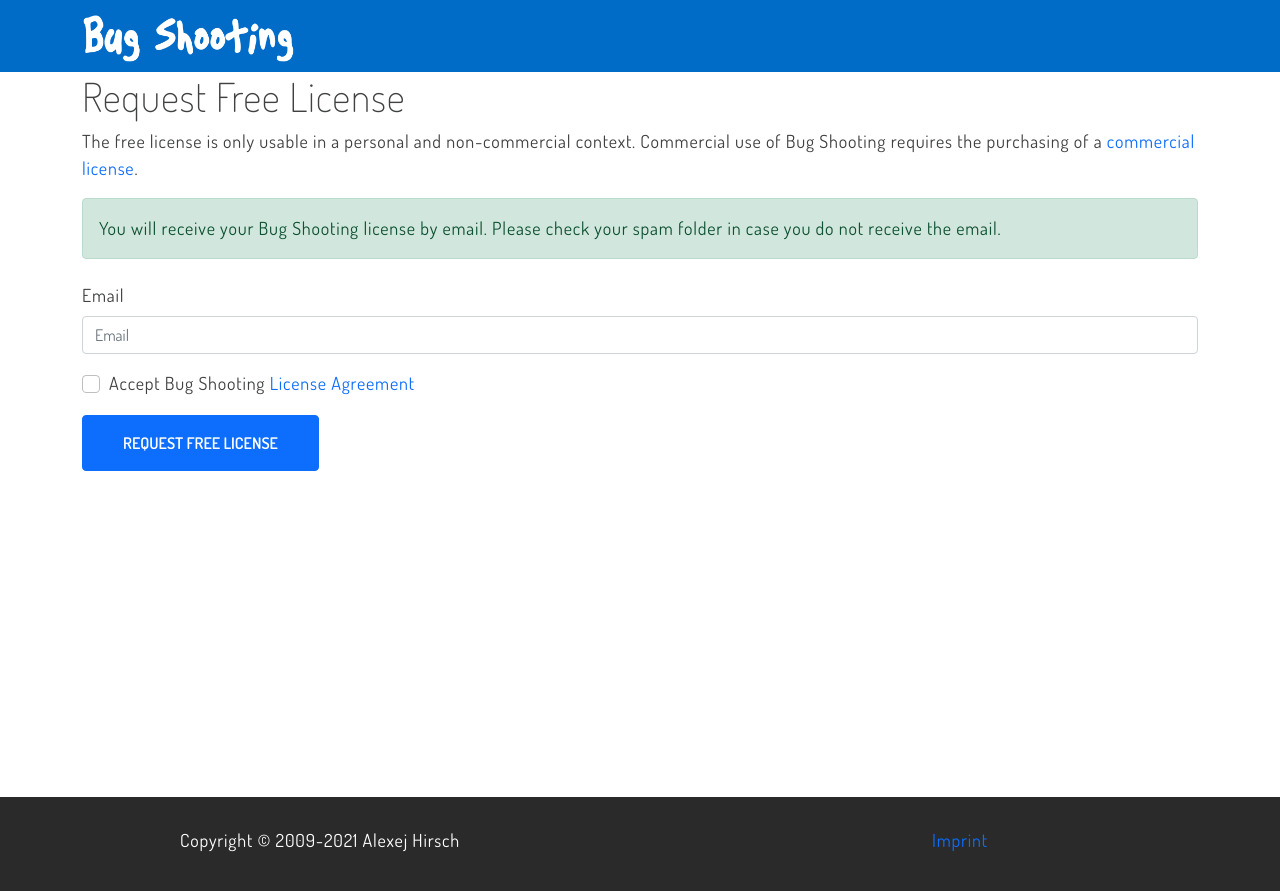
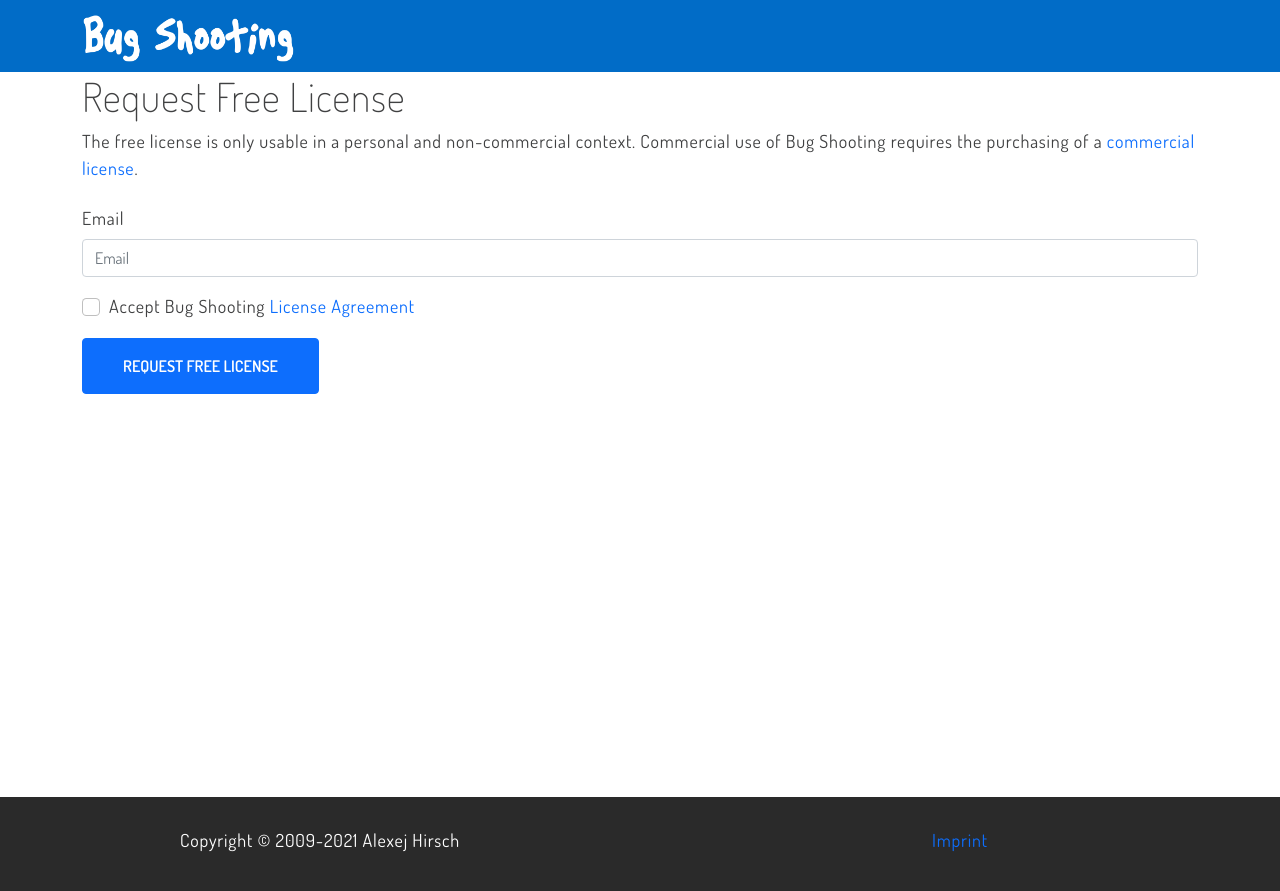
Before and after one commit to BugShooting/BugShooting.Homepage, a Jekyll site: the page built from free.md, in a window 1280 px wide. Shown: the top 891 px of the page. Built offline with Jekyll 4.4.1, drawn with Linux system fonts in a browser that asks for light colours; our own code applies the rules of GitHub Pages for plain Markdown files.

Commit message:
Update free.md

```diff
--- a/free.md
+++ b/free.md
@@ -8,7 +8,7 @@
 The free license is only usable in a personal and non-commercial context. Commercial use of Bug Shooting requires the purchasing of a <a href="{{ site.baseurl }}/pricing">commercial license</a>.
 
 <div id="errorMessage" class="alert alert-danger" role="alert" style="display:none"></div>
-<div id="successMessage" class="alert alert-success " role="alert">
+<div id="successMessage" class="alert alert-success " role="alert" style="display:none">
   You will receive your Bug Shooting license by email. Please check your spam folder in case you do not receive the email.
 </div>
 
```
